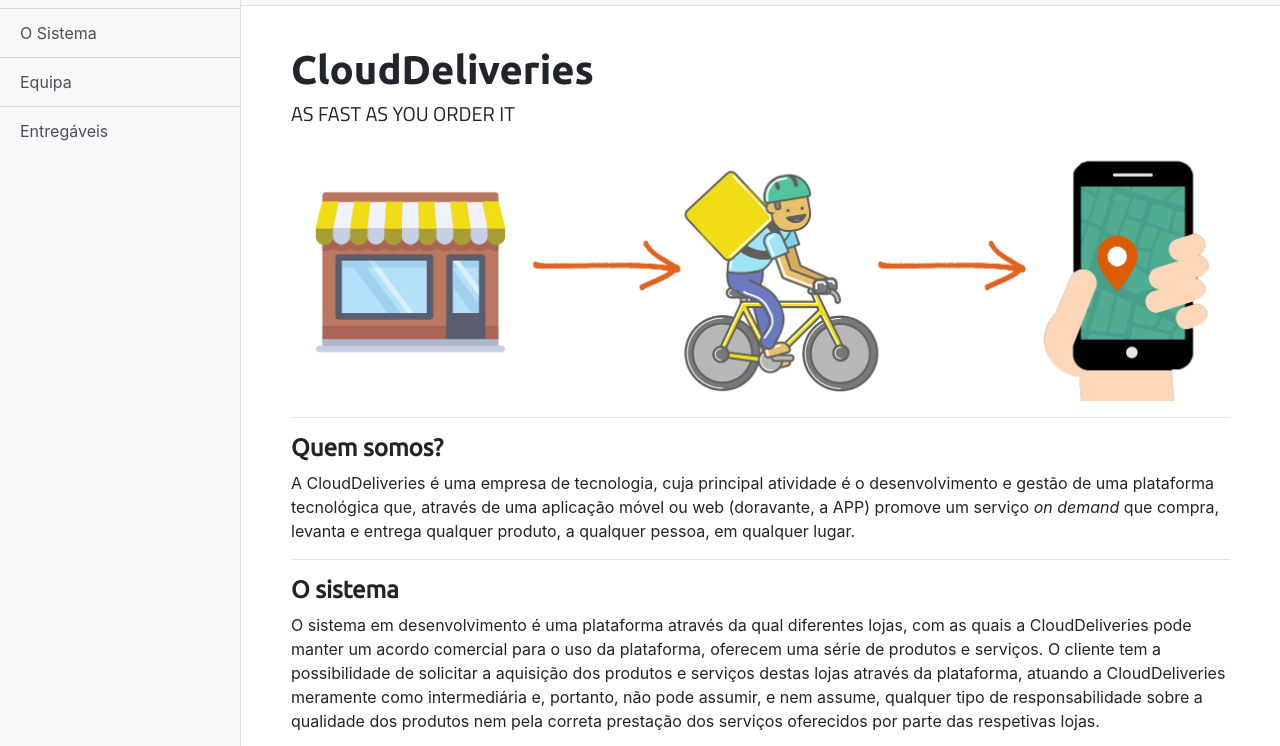
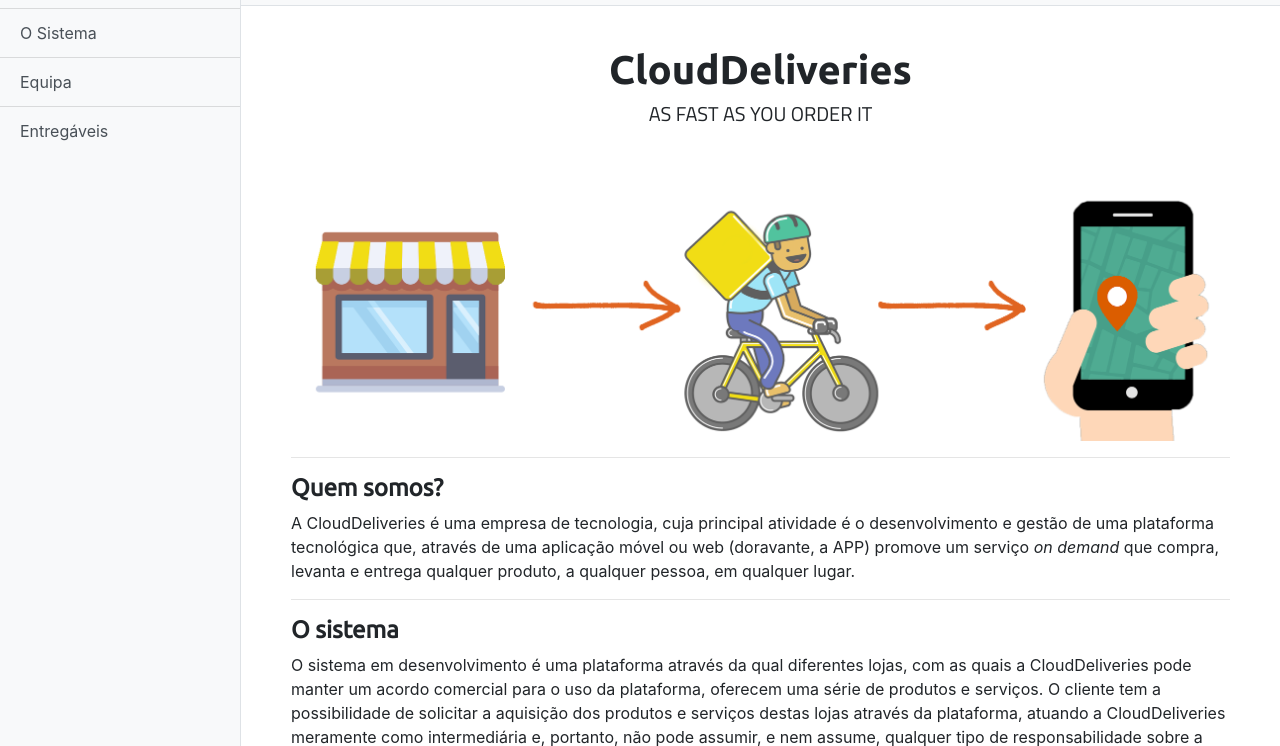
Before and after one commit to DNTM2802/microsite-system-modeling-and-analysis, a website: page index.html in a window 1280 px wide. Shown: the part 49-795 px from the top of the page. Drawn offline with Linux system fonts and the light colour scheme.

Commit message:
Update files

```diff
--- a/index.html
+++ b/index.html
@@ -71,7 +71,7 @@
         </button>
 
         <!-- <div class="collapse navbar-collapse" id="navbarSupportedContent"> -->
-          <!-- <ul class="navbar-nav ml-auto mt-2 mt-lg-0">
+        <!-- <ul class="navbar-nav ml-auto mt-2 mt-lg-0">
             <li class="nav-item active">
               <a class="nav-link" href="#">Home <span class="sr-only">(current)</span></a>
             </li>
@@ -93,10 +93,12 @@
           </ul> -->
         <!-- </div> -->
       </nav>
-
-      <div class="container-fluid" style="padding-left:50px; padding-right:50px;padding-top: 40px">
+      <div class="container-fluid text-center" style="padding-top:40px">
         <h1 style="font-family:Ubuntu-Bold;">CloudDeliveries</h1>
         <h5 style="font-family:Titillium;">AS FAST AS YOU ORDER IT</h5>
+      </div>
+      <div class="container-fluid" style="padding-left:50px; padding-right:50px;padding-top: 40px">
+
         <img src="images/CD_1.png" style="width:100%">
         <hr>
         <h4>Quem somos?</h4>
```
